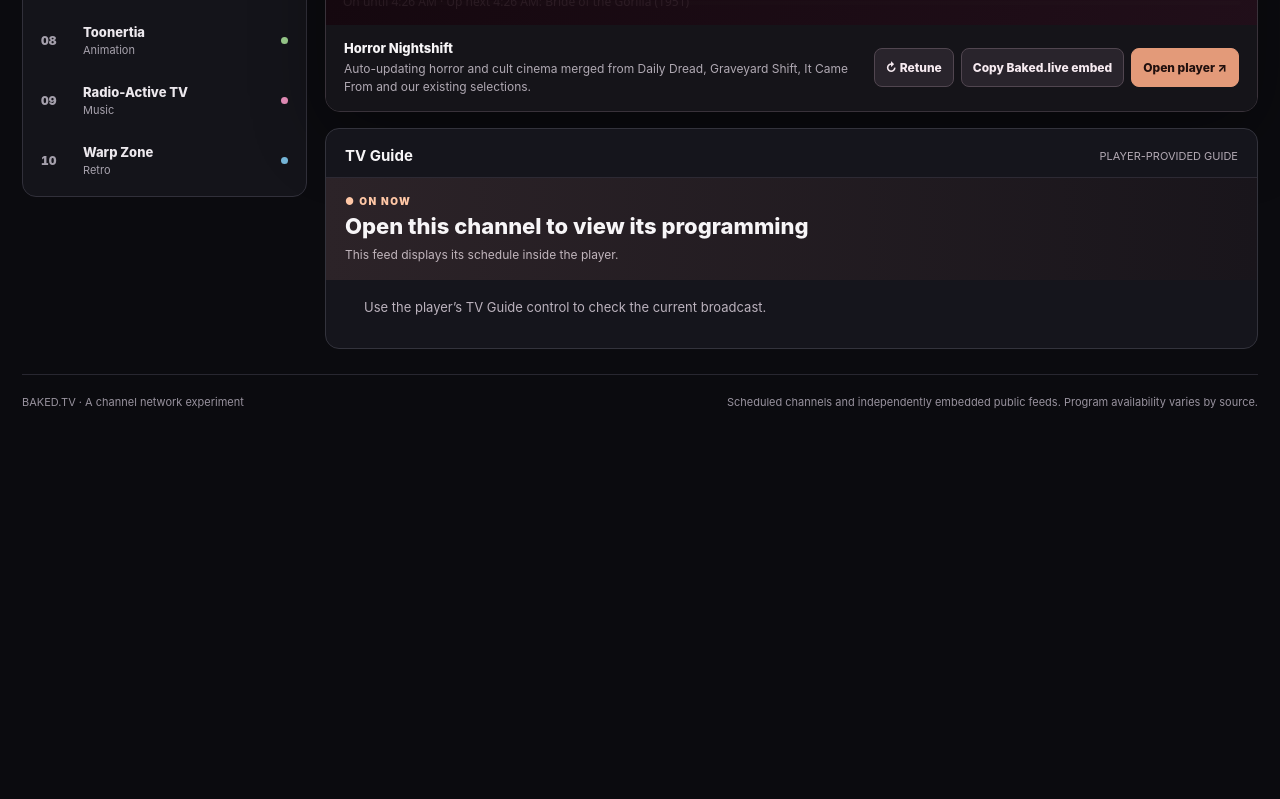
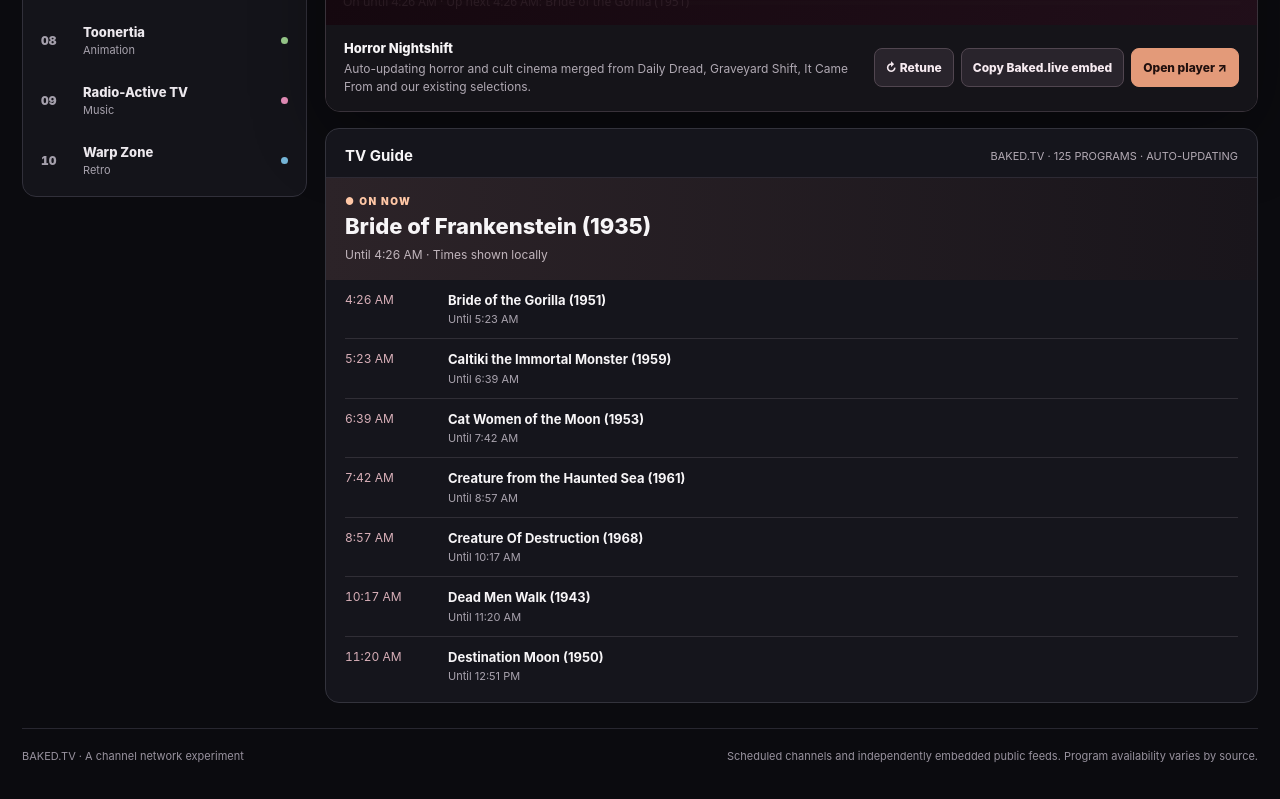
Before and after one commit to buttocks/suplex-baked-player, a plain HTML site: page baked-tv/index.html in a window 1280 px wide. Shown: the part 818-1617 px from the top of the page. Before the commit the page ends 1263 px from the top, so only its background shows below. Drawn offline with Linux system fonts and the light colour scheme.

Commit message:
Show live merged Horror Nightshift schedule in Baked.TV network guide

```diff
--- a/baked-tv/index.html
+++ b/baked-tv/index.html
@@ -41,6 +41,7 @@ main{min-width:0}.player-panel{border:1px solid #39323a;border-radius:15px;overf
 <script type="module">
 import {Broadcast} from '../broadcast.js';
 import {resolveAt} from '../schedule-engine.js';
+import {loadHorrorCatalog,horrorUpcoming} from './horror-schedule.js';
 const $=id=>document.getElementById(id);
 const els={clock:$('clock'),total:$('station-total'),count:$('count'),filters:$('filters'),stations:$('stations'),search:$('search'),panel:$('player-panel'),player:$('player'),standby:$('standby'),selectedLabel:$('selected-label'),selectedName:$('selected-name'),descTitle:$('desc-title'),descBody:$('desc-body'),open:$('open-player'),retune:$('retune'),copy:$('copy-embed'),nowTitle:$('now-title'),nowUntil:$('now-until'),guideSource:$('guide-source'),schedule:$('schedule')};
 const root=new URL('../',document.baseURI);
@@ -63,6 +64,14 @@ function displayFilters(){els.filters.replaceChildren();for(const name of ['All'
 els.search.addEventListener('input',displayDirectory);
 function cycleAt(guide,ms){const anchor=Date.parse(guide.anchor);if(!Number.isFinite(anchor))throw Error('Invalid schedule anchor');const items=guide.items;if(!items?.length)throw Error('Empty channel schedule');const cycle=items.reduce((n,f)=>n+f.seconds*1000,0);if(cycle<=0)throw Error('Invalid schedule length');const elapsed=((ms-anchor)%cycle+cycle)%cycle;let cursor=0;for(const f of items){const len=f.seconds*1000;if(elapsed<cursor+len){const startMs=ms-(elapsed-cursor);return {title:f.title,startMs,endMs:startMs+len};}cursor+=len;}throw Error('Unable to read channel schedule');}
 async function getPrograms(ch){
+ if(ch.guide?.type==='horror-feed'){
+  const catalog=await loadHorrorCatalog();
+  const items=horrorUpcoming(catalog,8,Date.now());
+  const source=catalog.sourceCount
+   ?'BAKED.TV · '+catalog.films.length+' PROGRAMS · AUTO-UPDATING'
+   :'BAKED.TV · BACKUP SCHEDULE';
+  return {source,items};
+ }
  if(ch.guide?.type==='cycle'){const list=[];let cursor=Date.now();for(let i=0;i<7;i++){const p=cycleAt(ch.guide,cursor);list.push(p);cursor=p.endMs+1;}return {source:'BAKED.TV · SHARED SCHEDULE',items:list};}
  if(ch.guide?.type==='broadcast'){const c=await broadcast.channel(ch.guide.id),list=[];let cursor=Date.now();for(let i=0;i<35&&list.length<7;i++){const p=resolveAt(c.playlist,cursor);if(p.endMs<=cursor)break;if(!list.length||p.item.type==='video')list.push({title:p.item.title||(p.item.type==='video'?'Untitled program':'Station break'),startMs:p.startMs,endMs:p.endMs});cursor=p.endMs+1;}return {source:'PUBLIC BROADCAST SCHEDULE',items:list};}
  return {source:'PLAYER-PROVIDED GUIDE',items:[]};
```
